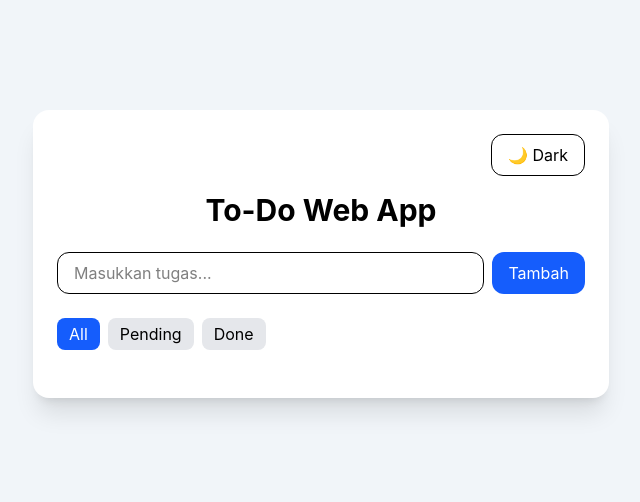
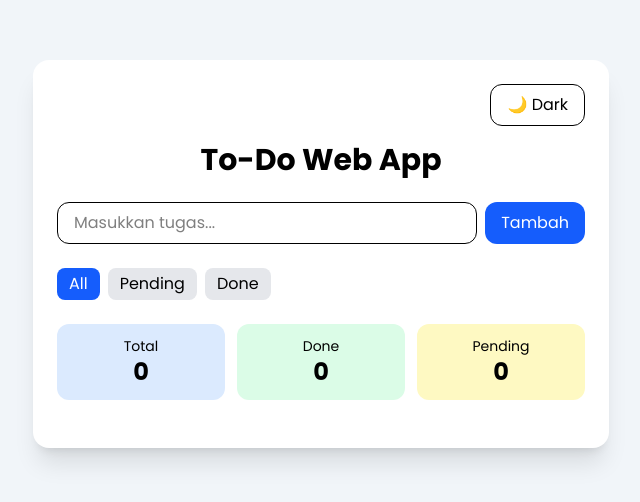
Before and after one commit to andarass/todo-list-pro-python, a React (Vite) app in the folder frontend/: page / in a window 1280 px wide. Shown: the part 146-648 px from the top of the page, without its empty margins (319-959 px from the left). Built offline with nearby package versions, Linux system fonts and the light colour scheme.

Commit message:
add statistik task, change default font, fix dark mode

```diff
--- a/frontend/src/App.tsx
+++ b/frontend/src/App.tsx
@@ -36,6 +36,18 @@ function App() {
     if (filter === "pending") return !todo.done;
     return true;
   });
+
+  // Variable untuk hitung total task (jumlah isi array)
+  const totalTask = todos.length;
+
+  // Variable untuk hitung task done (ambil task yang done = true)
+  const doneTask = todos.filter((todo) => todo.done).length;
+
+  // Variable untuk hitung task pending (ambil task yang done = false / undone)
+  const pendingTask = todos.filter((todo) => !todo.done).length;
+
+  // Variable untuk state search (menyimpan tulisan user ketika search dengan menggambungkan status + filter)
+  const [search, setSearch] = useState("");
 
   function tambahTugas() {
     if (input.trim() === "") return;
@@ -108,7 +120,9 @@ function App() {
           <button
             onClick={() => setFilter("all")}
             className={`px-3 py-1 rounded-lg ${
-              filter === "all" ? "bg-blue-600 text-white" : "bg-gray-200 text-black"
+              filter === "all"
+                ? "bg-blue-600 text-white"
+                : "bg-gray-200 text-black"
             }`}
           >
             All
@@ -117,7 +131,9 @@ function App() {
           <button
             onClick={() => setFilter("pending")}
             className={`px-3 py-1 rounded-lg ${
-              filter === "pending" ? "bg-blue-600 text-white" : "bg-gray-200 text-black"
+              filter === "pending"
+                ? "bg-blue-600 text-white"
+                : "bg-gray-200 text-black"
             }`}
           >
             Pending
@@ -126,11 +142,30 @@ function App() {
           <button
             onClick={() => setFilter("done")}
             className={`px-3 py-1 rounded-lg ${
-              filter === "done" ? "bg-blue-600 text-white" : "bg-gray-200 text-black"
+              filter === "done"
+                ? "bg-blue-600 text-white"
+                : "bg-gray-200 text-black"
             }`}
           >
             Done
           </button>
+        </div>
+
+        <div className="grid grid-cols-3 gap-3 mb-6">
+          <div className="bg-blue-100 p-3 rounded-xl text-center text-black">
+            <p className="text-sm">Total</p>
+            <p className="text-2xl font-bold">{totalTask}</p>
+          </div>
+
+          <div className="bg-green-100 p-3 rounded-xl text-center text-black">
+            <p className="text-sm">Done</p>
+            <p className="text-2xl font-bold">{doneTask}</p>
+          </div>
+
+          <div className="bg-yellow-100 p-3 rounded-xl text-center text-black">
+            <p className="text-sm">Pending</p>
+            <p className="text-2xl font-bold">{pendingTask}</p>
+          </div>
         </div>
 
         <div className="space-y-3">
--- a/frontend/src/index.css
+++ b/frontend/src/index.css
@@ -1 +1,7 @@
+@import url("https://fonts.googleapis.com/css2?family=Poppins:wght@400;600;700&display=swap");
+
 @import "tailwindcss";
+
+body {
+  font-family: "Poppins", sans-serif;
+}
```
Also changed, not shown: 1 other file (tests, documents, lock files or other folders).
